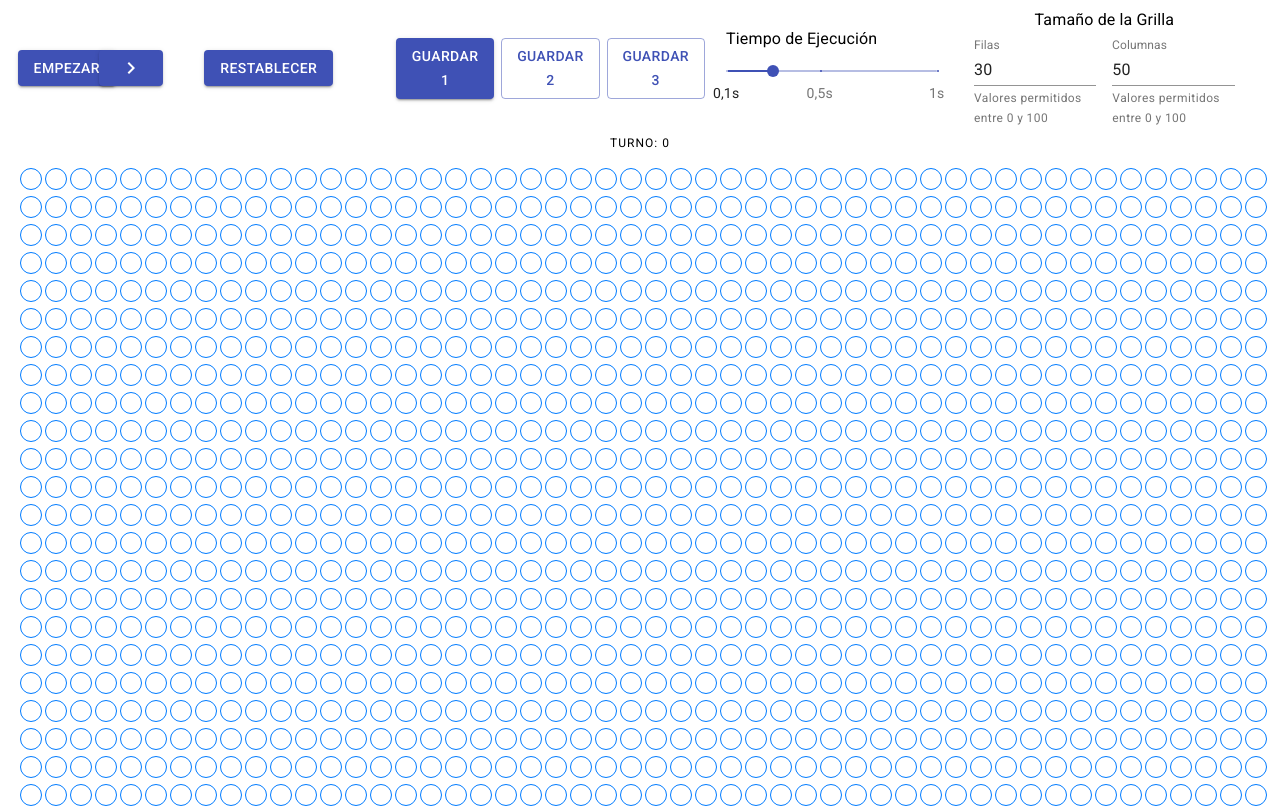
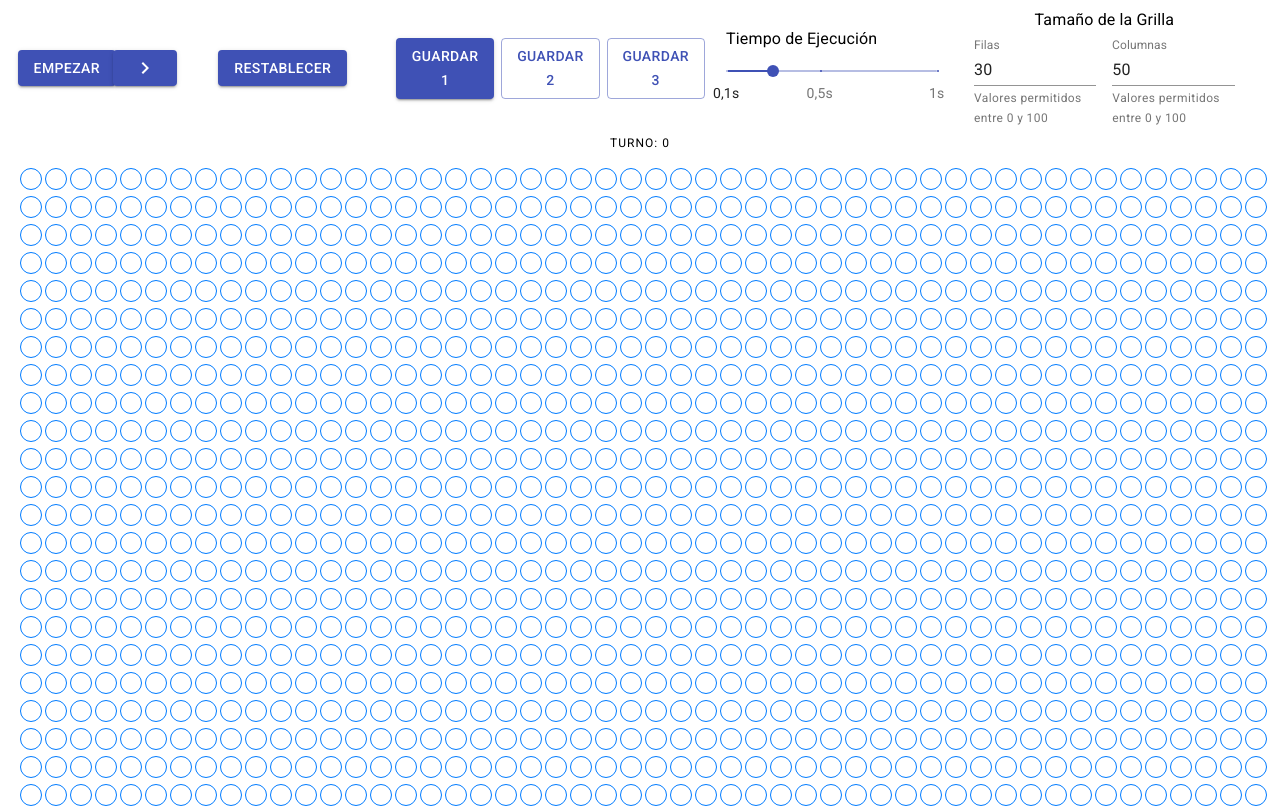
Before and after one commit to FabriJuncal/game-of-life, a React (Create React App) app: page / in a window 1280 px wide. Shown: the top 808 px of the page. Built offline with nearby package versions, Linux system fonts and the light colour scheme.

Commit message:
Fix Estilos

```diff
--- a/src/App.js
+++ b/src/App.js
@@ -290,7 +290,7 @@ function App() {
         <Grid container direction="row" justifyContent="space-evenly" alignItems="center">
           <Grid container direction="row" item xs={3} spacing={0}>
             <Grid item xs={4}
-            style={{marginRight: '-24px'}}
+            style={{marginRight: '-10px'}}
             >
             {/* Botón de Empezar/Parar simulación
                 Al hacer click sobre el botón, este detecta si se se quiere empezar la simulación o se quiere parar
```
Also changed, not shown: 1 other file (tests, documents, lock files or other folders).
